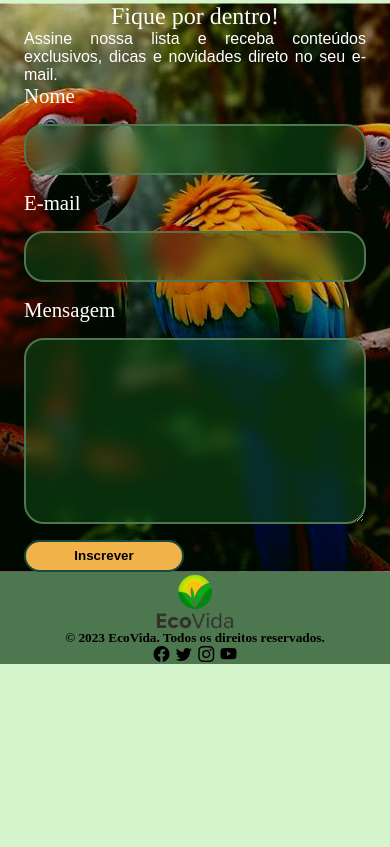
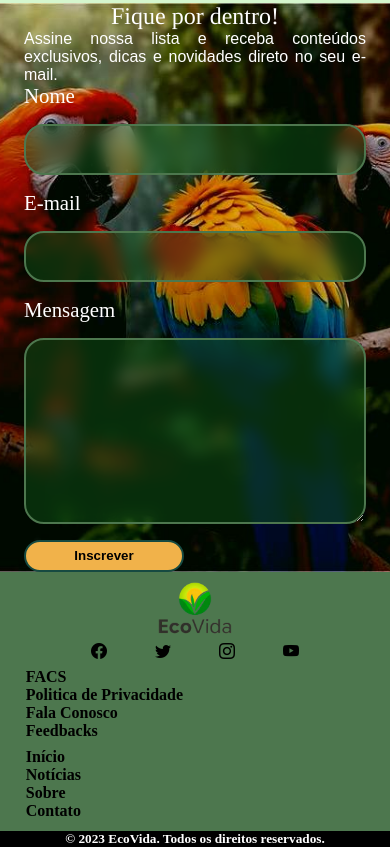
Before and after one commit to Galves-gi/ecovida, a plain HTML site: page index.html in a window 390 px wide. Shown: the part 4367-5214 px from the top of the page. Before the commit the page ends 5031 px from the top, so only its background shows below. Drawn offline with nearby package versions, Linux system fonts and the light colour scheme; a web font is replaced by a local one.

Commit message:
site 95% pronto
melhorias:
- noticias principais ocupando 100% da tela e responsivo
- rodapé estilizado (cor de fundo precisa ser melhorado
- melhorias nas cores de fundo e cartões
- estilização do clima da lateral

```diff
--- a/css/configuracao.css
+++ b/css/configuracao.css
@@ -45,7 +45,6 @@ li {
     list-style: none;
     margin: 0;
     padding: 0;
-    gap: 10%;
 }
 
 a {
@@ -163,6 +162,7 @@ header {
 }
 
 .menu__desktop>ul {
+    width: 100%;
     display: flex;
     justify-content: space-around;
     align-items: center;
@@ -181,3 +181,17 @@ header {
 footer {
     background-color:var(--cor-terciaria);
 }
+
+footer section{
+     padding: 2%;
+}
+.icone_rodape{
+    margin-top: 2%;
+    gap: 3em;
+}
+footer h5{
+    width: 100%;
+    color: white;
+    text-align: center;
+    background-color: #000000;
+}
--- a/css/responsivo.css
+++ b/css/responsivo.css
@@ -81,6 +81,11 @@
 
     .menu--mobile>ul>li {
         margin-top: 10%;
+    }
+
+    footer section div ul{
+        width: 100%;
+        margin: 1% 0;
     }
 
     /* pages: index */
--- a/index.html
+++ b/index.html
@@ -27,7 +27,7 @@
         </a>
         <!-- Menu desktop -->
         <nav class="menu__desktop flexivel">
-            <!--       <ul>
+            <ul>
                 <li>
                     <a href="../index.html" class="botao botao-primario">Início</a>
                 </li>
@@ -43,7 +43,7 @@
                 <li>
                     <a href="#formulario" class="botao botao-primario">Contato</a>
                 </li>
-            </ul> -->
+            </ul>
         </nav>
 
         <!-- Menu para celulares -->
@@ -263,15 +263,19 @@
             <div class="flexivel_coluna-centro itemflex-50 sm_itemflex-100 espaco_top ">
                 <!-- logo -->
                 <img src="/assets/logo.png" alt="logo" class=" logo">
-                <h5>
-                    © 2023 EcoVida. Todos os direitos reservados.
-                </h5>
+                <!-- icones rede sociais  -->
+                <ul class="flexivel_linha-centro icone_rodape">
+                    <li class="anima_zoom"><i class="bi bi-facebook"></i></li>
+                    <li class="anima_zoom"><i class="bi bi-twitter espaco_lado"></i></li>
+                    <li class="anima_zoom"><i class="bi bi-instagram"></i></li>
+                    <li class="anima_zoom"><i class="bi bi-youtube espaco_lado"></i></li>
+                </ul>
             </div>
 
             <!-- segundo item flex -->
-            <div class="flexivel_coluna-centro sm_flexivel-coluna itemflex-50 sm_itemflex-100 espaco_top">
+            <div class="flexivel_linha-centro sm_reverter-flex itemflex-50 sm_itemflex-100 espaco_top">
                 <!-- links rapidos -->
-                <!--   <ul class="flexivel_linha-centro sm_flexivel-coluna">
+                <ul class="flexivel_coluna sm_flexivel-coluna">
                     <li>
                         <a href="../index.html" class="botao">Início</a>
                     </li>
@@ -287,18 +291,31 @@
                     <li>
                         <a href="#formulario" class="botao">Contato</a>
                     </li>
-                </ul> -->
-                <!-- links redes sociais -->
-
-                <ul class="flexivel_linha-centro">
-                    <li class="anima_zoom"><i class="bi bi-facebook"></i></li>
-                    <li class="anima_zoom"><i class="bi bi-twitter espaco_lado"></i></li>
-                    <li class="anima_zoom"><i class="bi bi-instagram"></i></li>
-                    <li class="anima_zoom"><i class="bi bi-youtube espaco_lado"></i></li>
                 </ul>
 
+                <!-- links rapidos -->
+                <ul class="flexivel_coluna sm_flexivel-coluna">
+                    <li>
+                        <a href="../index.html" class="botao">FACS</a>
+                    </li>
+
+                    <li>
+                        <a href="#noticias" class="botao">Politica de Privacidade</a>
+                    </li>
+
+                    <li>
+                        <a href="#sobre" class="botao">Fala Conosco</a>
+                    </li>
+
+                    <li>
+                        <a href="#formulario" class="botao">Feedbacks</a>
+                    </li>
+                </ul>
             </div>
         </section>
+        <h5>
+            © 2023 EcoVida. Todos os direitos reservados.
+        </h5>
     </footer>
 </body>
 
```
